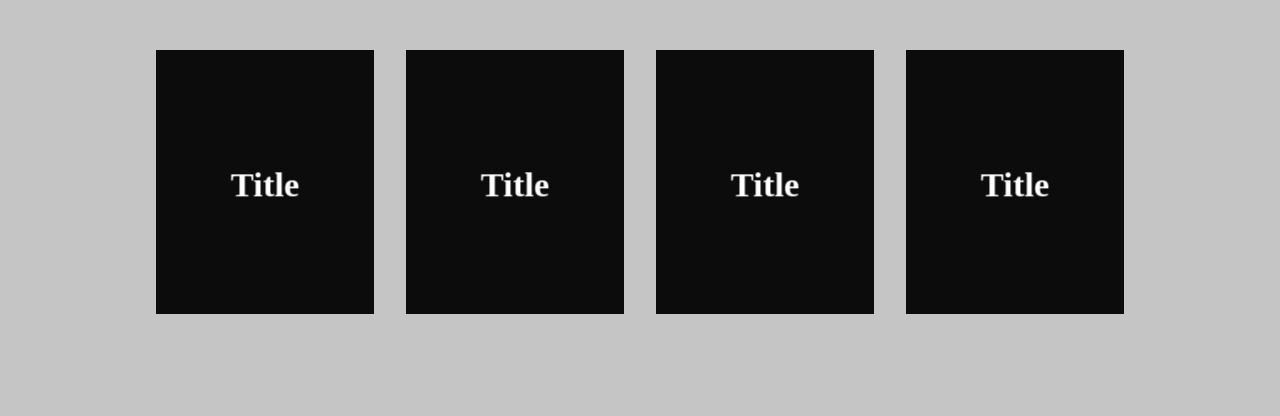
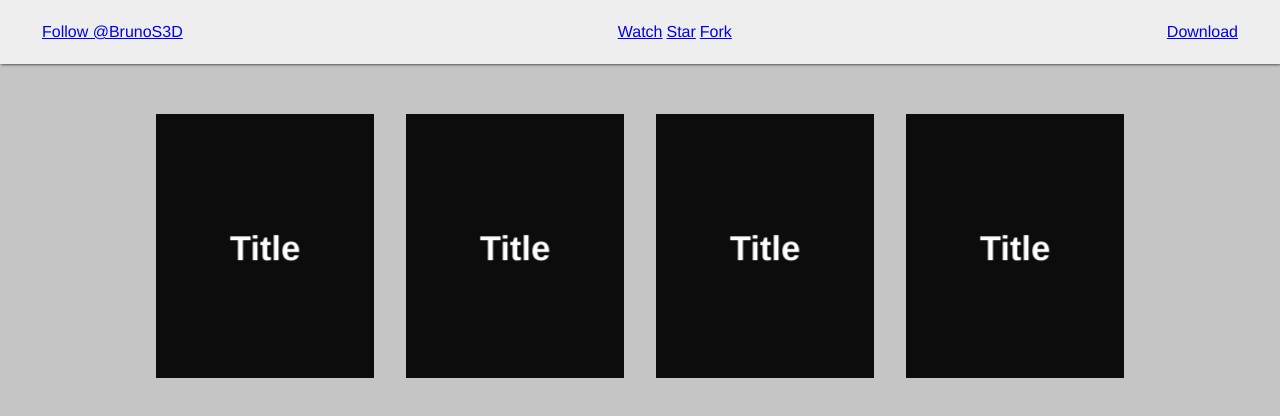
Before and after one commit to brunos3d/3D-Cards, a plain HTML site: page index.html in a window 1280 px wide. Drawn offline with Linux system fonts and the light colour scheme.

Commit message:
Added: GitHub Buttons

```diff
--- a/index.html
+++ b/index.html
@@ -8,6 +8,28 @@
     <link rel="stylesheet" href="styles.css">
 </head>
 <body>
+
+    <header>
+        <div class="buttons">
+            <div class="button">
+                <a class="github-button" href="https://github.com/BrunoS3D" data-size="large" aria-label="Follow @BrunoS3D on GitHub">Follow @BrunoS3D</a>
+            </div>
+            <div class="center">
+                <div class="button">
+                    <a class="github-button" href="https://github.com/BrunoS3D/3D-Cards/subscription" data-icon="octicon-eye" data-size="large" aria-label="Watch BrunoS3D/3D-Cards on GitHub">Watch</a>
+                </div>
+                <div class="button">
+                    <a class="github-button" href="https://github.com/BrunoS3D/3D-Cards" data-icon="octicon-star" data-size="large" aria-label="Star BrunoS3D/3D-Cards on GitHub">Star</a>
+                </div>
+                <div class="button">
+                    <a class="github-button" href="https://github.com/BrunoS3D/3D-Cards/fork" data-icon="octicon-repo-forked" data-size="large" aria-label="Fork BrunoS3D/3D-Cards on GitHub">Fork</a>
+                </div>
+            </div>
+            <div class="button">
+                <a class="github-button" href="https://github.com/BrunoS3D/3D-Cards/archive/master.zip" data-icon="octicon-cloud-download" data-size="large" aria-label="Download BrunoS3D/3D-Cards on GitHub">Download</a>
+            </div>
+        </div>
+    </header>
 
     <div class="cards-container">
         <div class="card">
@@ -54,5 +76,7 @@
         </div>
     </div>
 
+    <script async defer src="https://buttons.github.io/buttons.js"></script>
+
 </body>
 </html>
--- a/styles.css
+++ b/styles.css
@@ -1,5 +1,40 @@
+* {
+    margin: 0;
+    padding: 0;
+    font-family: Helvetica, sans-serif;
+}
+
 body {
     background: #c5c5c5;
+}
+
+header {
+    width: 100%;
+    height: 64px;
+
+    background: #eee;
+    box-shadow: 0.05rem 0 0.2rem #000;
+}
+
+.buttons {
+    max-width: 1200px;
+    margin: 0 auto;
+    height: 100%;
+    display: flex;
+    flex-direction: row;
+    align-items: center;
+    justify-content: space-between;
+}
+
+.center {
+    display: flex;
+    flex-direction: row;
+    align-items: center;
+    justify-content: space-between;
+}
+
+.button {
+    margin: 0 2px;
 }
 
 .cards-container {
```
